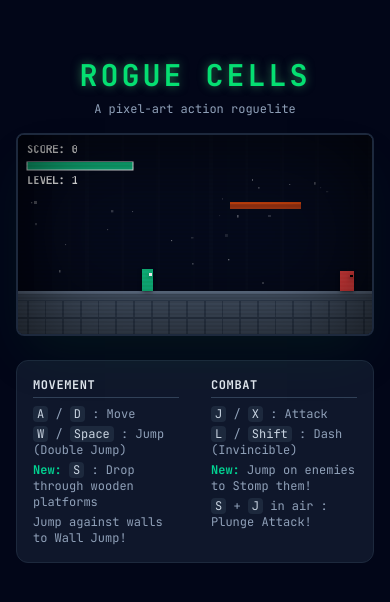
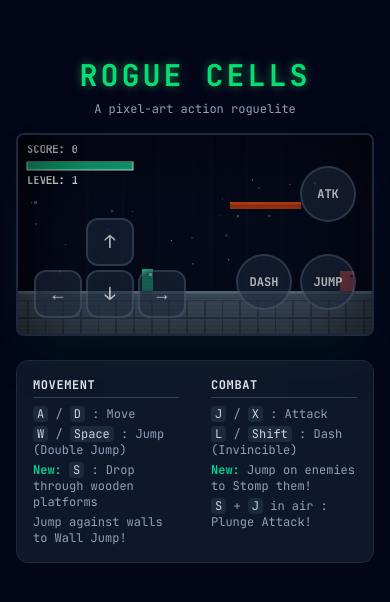
Before and after one commit to yytfeelshungry-boop/2D-game, a React (Vite) app: page / in a window 390 px wide. Shown: the part 112-714 px from the top of the page. Built offline with nearby package versions, Linux system fonts and the light colour scheme.

Commit message:
Add files via upload

```diff
--- a/index.html
+++ b/index.html
@@ -2,7 +2,7 @@
 <html lang="en">
   <head>
     <meta charset="UTF-8" />
-    <meta name="viewport" content="width=device-width, initial-scale=1.0" />
+    <meta name="viewport" content="width=device-width, initial-scale=1.0, maximum-scale=1.0, user-scalable=no" />
     <title>My Google AI Studio App</title>
   </head>
   <body>
--- a/src/components/GameCanvas.tsx
+++ b/src/components/GameCanvas.tsx
@@ -66,10 +66,10 @@ export default function GameCanvas() {
         <p className="text-xs text-slate-400">A pixel-art action roguelite</p>
       </div>
 
-      <div className="relative rounded-lg overflow-hidden shadow-2xl shadow-green-900/20 border-2 border-slate-800 group touch-none select-none">
+      <div className="relative rounded-lg overflow-hidden shadow-2xl shadow-green-900/20 border-2 border-slate-800 group touch-none select-none w-full max-w-[800px] bg-black">
         <canvas
           ref={canvasRef}
-          className="w-full max-w-[800px] aspect-video bg-black"
+          className="w-full h-auto max-h-[65vh] object-contain aspect-video"
           style={{ imageRendering: 'pixelated' }}
         />
         {/* CRT Scanline Overlay */}
--- a/src/components/VirtualController.tsx
+++ b/src/components/VirtualController.tsx
@@ -1,5 +1,6 @@
 import React, { useEffect, useState } from 'react';
 import { Input } from '../game/Input';
+import { audio } from '../game/Audio';
 
 interface VirtualControllerProps {
   input: Input | null;
@@ -9,9 +10,11 @@ export default function VirtualController({ input }: VirtualControllerProps) {
   const [isTouchDevice, setIsTouchDevice] = useState(false);
 
   useEffect(() => {
-    // Check if the device supports touch
+    // Check if the device supports touch or is a small screen
     const checkTouch = () => {
-      setIsTouchDevice('ontouchstart' in window || navigator.maxTouchPoints > 0);
+      const isTouch = 'ontouchstart' in window || navigator.maxTouchPoints > 0;
+      const isSmallScreen = window.innerWidth <= 800;
+      setIsTouchDevice(isTouch || isSmallScreen);
     };
     checkTouch();
     window.addEventListener('resize', checkTouch);
@@ -20,79 +23,82 @@ export default function VirtualController({ input }: VirtualControllerProps) {
 
   if (!isTouchDevice || !input) return null;
 
-  const handleTouchStart = (code: string) => (e: React.TouchEvent) => {
+  const handlePointerDown = (code: string) => (e: React.PointerEvent) => {
     e.preventDefault();
+    audio.init();
     input.simulateKeyDown(code);
+    (e.target as HTMLElement).setPointerCapture(e.pointerId);
   };
 
-  const handleTouchEnd = (code: string) => (e: React.TouchEvent) => {
+  const handlePointerUp = (code: string) => (e: React.PointerEvent) => {
     e.preventDefault();
     input.simulateKeyUp(code);
+    (e.target as HTMLElement).releasePointerCapture(e.pointerId);
   };
 
   return (
     <div className="absolute inset-0 pointer-events-none flex justify-between items-end p-4 sm:p-8 z-50">
       {/* Left side: D-Pad */}
-      <div className="flex flex-col gap-2 pointer-events-auto opacity-70">
+      <div className="flex flex-col gap-1 pointer-events-auto opacity-70">
         <div className="flex justify-center">
           <ControlButton
             label="↑"
             code="ArrowUp"
-            onTouchStart={handleTouchStart}
-            onTouchEnd={handleTouchEnd}
-            className="w-16 h-16 rounded-xl text-xl"
+            onPointerDown={handlePointerDown}
+            onPointerUp={handlePointerUp}
+            className="w-12 h-12 rounded-xl text-lg"
           />
         </div>
-        <div className="flex gap-2">
+        <div className="flex gap-1">
           <ControlButton
             label="←"
             code="ArrowLeft"
-            onTouchStart={handleTouchStart}
-            onTouchEnd={handleTouchEnd}
-            className="w-16 h-16 rounded-xl text-xl"
+            onPointerDown={handlePointerDown}
+            onPointerUp={handlePointerUp}
+            className="w-12 h-12 rounded-xl text-lg"
           />
           <ControlButton
             label="↓"
             code="ArrowDown"
-            onTouchStart={handleTouchStart}
-            onTouchEnd={handleTouchEnd}
-            className="w-16 h-16 rounded-xl text-xl"
+            onPointerDown={handlePointerDown}
+            onPointerUp={handlePointerUp}
+            className="w-12 h-12 rounded-xl text-lg"
           />
           <ControlButton
             label="→"
             code="ArrowRight"
-            onTouchStart={handleTouchStart}
-            onTouchEnd={handleTouchEnd}
-            className="w-16 h-16 rounded-xl text-xl"
+            onPointerDown={handlePointerDown}
+            onPointerUp={handlePointerUp}
+            className="w-12 h-12 rounded-xl text-lg"
           />
         </div>
       </div>
 
       {/* Right side: Action Buttons */}
-      <div className="flex gap-4 pointer-events-auto opacity-70 mb-4">
-        <div className="flex flex-col gap-4 justify-end">
+      <div className="flex gap-2 pointer-events-auto opacity-70 mb-2">
+        <div className="flex flex-col gap-2 justify-end">
           <ControlButton
             label="DASH"
             code="ShiftLeft"
-            onTouchStart={handleTouchStart}
-            onTouchEnd={handleTouchEnd}
-            className="w-20 h-20 rounded-full text-sm"
+            onPointerDown={handlePointerDown}
+            onPointerUp={handlePointerUp}
+            className="w-14 h-14 rounded-full text-xs"
           />
         </div>
-        <div className="flex flex-col gap-4 justify-end">
+        <div className="flex flex-col gap-2 justify-end">
           <ControlButton
             label="ATK"
             code="KeyJ"
-            onTouchStart={handleTouchStart}
-            onTouchEnd={handleTouchEnd}
-            className="w-20 h-20 rounded-full text-sm mb-10"
+            onPointerDown={handlePointerDown}
+            onPointerUp={handlePointerUp}
+            className="w-14 h-14 rounded-full text-xs mb-6"
           />
           <ControlButton
             label="JUMP"
             code="Space"
-            onTouchStart={handleTouchStart}
-            onTouchEnd={handleTouchEnd}
-            className="w-20 h-20 rounded-full text-sm"
+            onPointerDown={handlePointerDown}
+            onPointerUp={handlePointerUp}
+            className="w-14 h-14 rounded-full text-xs"
           />
         </div>
       </div>
@@ -103,19 +109,20 @@ export default function VirtualController({ input }: VirtualControllerProps) {
 interface ControlButtonProps {
   label: string;
   code: string;
-  onTouchStart: (code: string) => (e: React.TouchEvent) => void;
-  onTouchEnd: (code: string) => (e: React.TouchEvent) => void;
+  onPointerDown: (code: string) => (e: React.PointerEvent) => void;
+  onPointerUp: (code: string) => (e: React.PointerEvent) => void;
   className?: string;
 }
 
-function ControlButton({ label, code, onTouchStart, onTouchEnd, className = "w-16 h-16 rounded-xl" }: ControlButtonProps) {
+function ControlButton({ label, code, onPointerDown, onPointerUp, className = "w-16 h-16 rounded-xl" }: ControlButtonProps) {
   return (
     <button
       className={`bg-slate-800/80 border-2 border-slate-500/50 text-white font-bold flex items-center justify-center active:bg-slate-600/80 active:scale-95 transition-transform select-none ${className}`}
-      style={{ WebkitTouchCallout: 'none', WebkitUserSelect: 'none' }}
-      onTouchStart={onTouchStart(code)}
-      onTouchEnd={onTouchEnd(code)}
-      onTouchCancel={onTouchEnd(code)}
+      style={{ WebkitTouchCallout: 'none', WebkitUserSelect: 'none', touchAction: 'none' }}
+      onPointerDown={onPointerDown(code)}
+      onPointerUp={onPointerUp(code)}
+      onPointerCancel={onPointerUp(code)}
+      onContextMenu={(e) => e.preventDefault()}
     >
       {label}
     </button>
--- a/src/game/Audio.ts
+++ b/src/game/Audio.ts
@@ -6,7 +6,12 @@ export class AudioManager {
   nextNoteTime = 0;
 
   init() {
-    if (this.initialized) return;
+    if (this.initialized) {
+      if (this.ctx && this.ctx.state === 'suspended') {
+        this.ctx.resume();
+      }
+      return;
+    }
     const AudioContextClass = window.AudioContext || (window as any).webkitAudioContext;
     if (!AudioContextClass) return;
 
--- a/src/game/Input.ts
+++ b/src/game/Input.ts
@@ -1,9 +1,12 @@
+import { audio } from './Audio';
+
 export class Input {
   keys: { [key: string]: boolean } = {};
   justPressed: { [key: string]: boolean } = {};
 
   constructor() {
     window.addEventListener('keydown', (e) => {
+      audio.init();
       if (!this.keys[e.code]) {
         this.justPressed[e.code] = true;
       }
@@ -13,6 +16,14 @@ export class Input {
     window.addEventListener('keyup', (e) => {
       this.keys[e.code] = false;
     });
+
+    window.addEventListener('touchstart', () => {
+      audio.init();
+    }, { passive: true });
+
+    window.addEventListener('mousedown', () => {
+      audio.init();
+    }, { passive: true });
   }
 
   isDown(code: string) {
```
